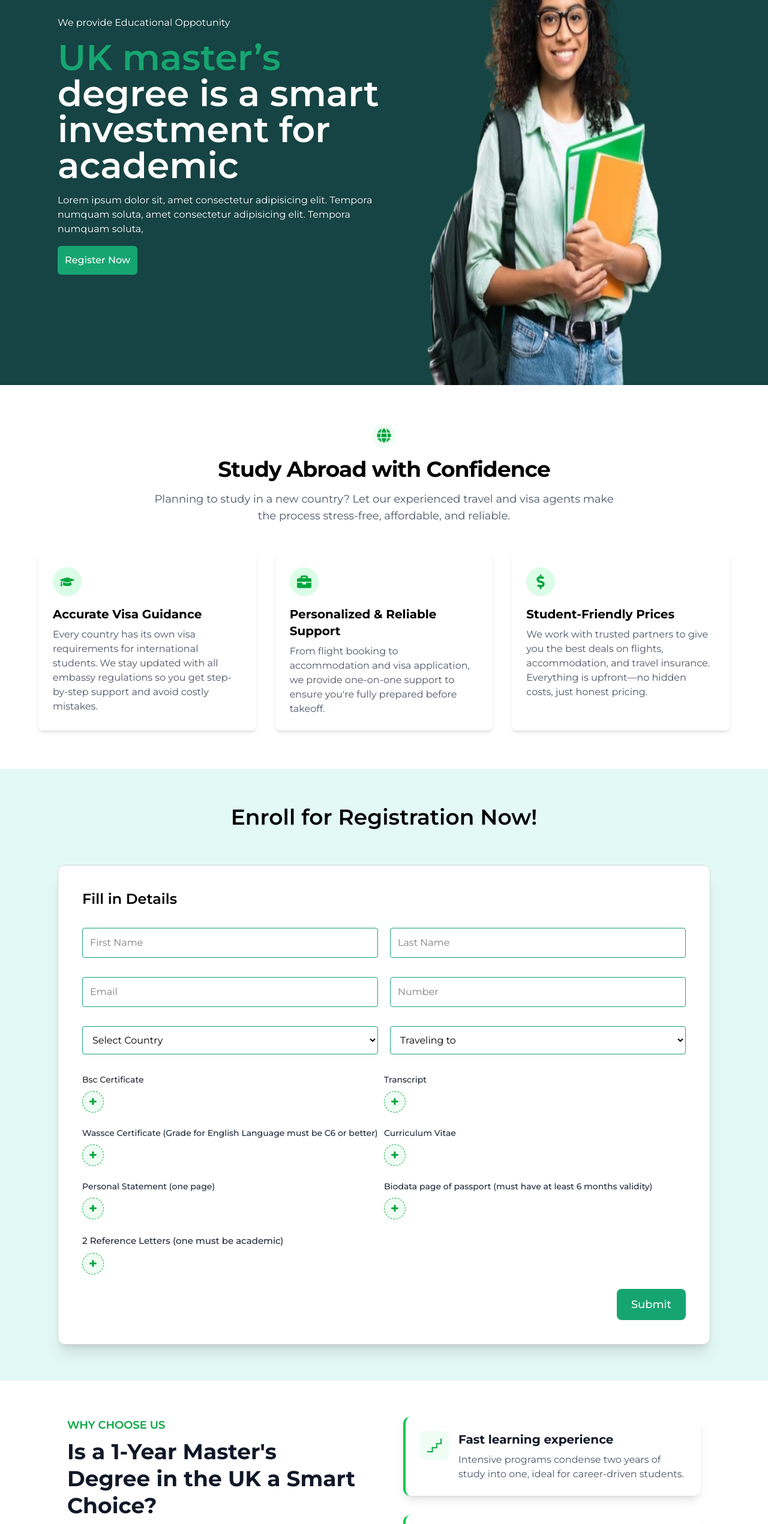
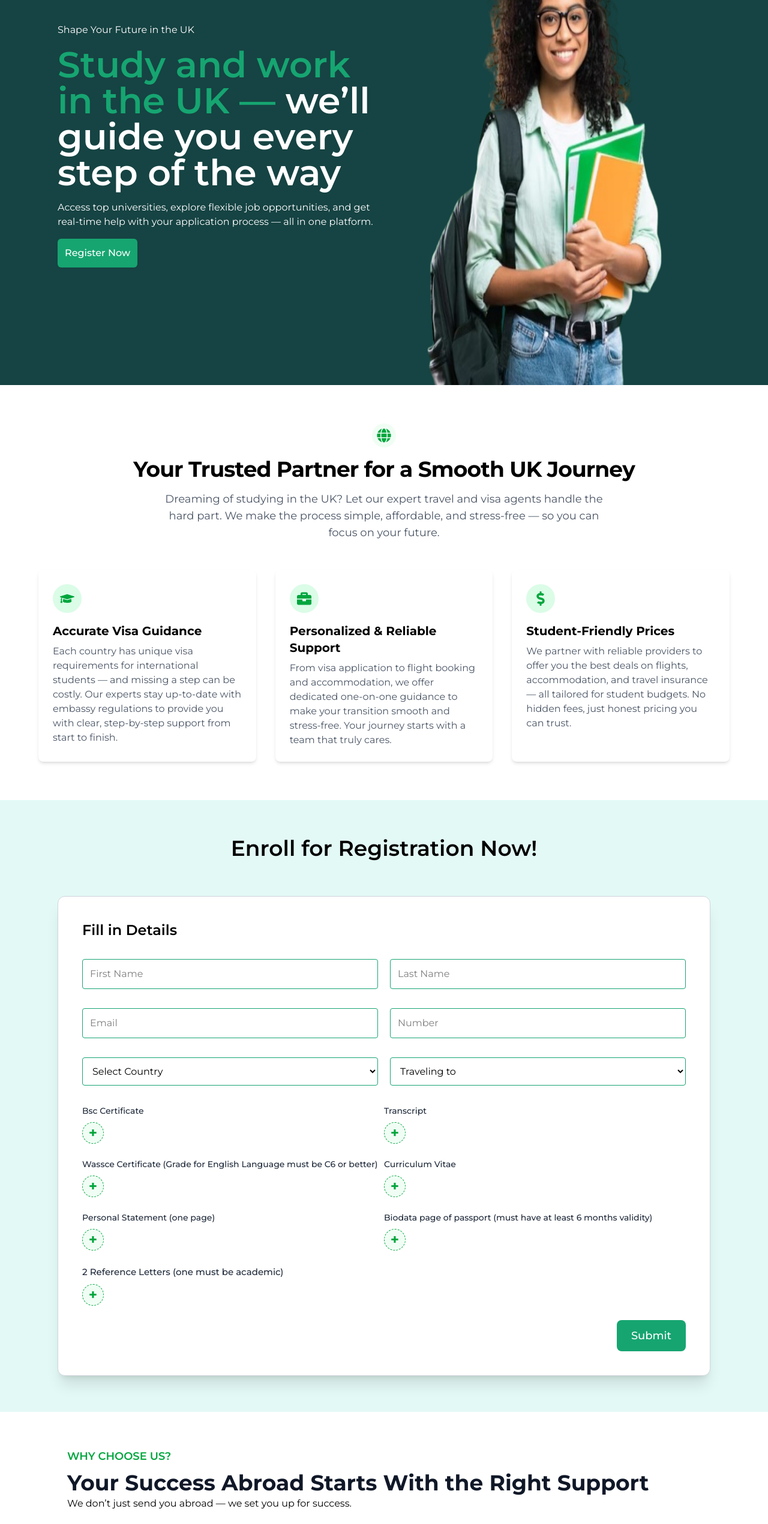
Before and after one commit to Conqueror102/ukMasterClassProject, a React (Vite) app: page / in a window 1280 px wide. Shown: the part 234-2775 px from the top of the page at 60% size. Built offline with nearby package versions, Linux system fonts and the light colour scheme.

Commit message:
chore:updated the contents

```diff
--- a/src/page/landing.jsx
+++ b/src/page/landing.jsx
@@ -3,13 +3,72 @@ import Padding from "../layout/Padding";
 import girl from "../assets/girl in hero.png";
 import Contact from "../component/contact";
 import { SiFuturelearn } from "react-icons/si"
-import { GiReceiveMoney, GiWorld } from "react-icons/gi"
-import { FaBusinessTime, FaQuoteLeft, FaArrowRight } from "react-icons/fa"
+import { GiReceiveMoney, GiWorld, GiAirplaneDeparture } from "react-icons/gi"
+import { FaBusinessTime } from "react-icons/fa"
+import { FaRegHandshake } from "react-icons/fa6";
+import { MdOutlineVerifiedUser } from "react-icons/md";
+import { HiOutlineUserGroup } from "react-icons/hi2";
 import { FaWhatsapp, FaGlobe, FaGraduationCap, FaBriefcase, FaDollarSign } from "react-icons/fa";
 import graduate from "../assets/girlGraduate.png";
 import Form from "../component/Form";
+import { LuFileSearch, LuUserCheck } from "react-icons/lu";
 
 const Landing = ({ home, about, service, contact, reg }) => {
+
+ const features = [
+  {
+    icon: <MdOutlineVerifiedUser className="text-green-600 text-2xl" />,
+    title: "Expert Guidance You Can Trust",
+    description: "Years of experience helping students navigate the UK study and visa process with ease.",
+  },
+  {
+    icon: <GiAirplaneDeparture className="text-green-600 text-2xl" />,
+    title: "End-to-End Support",
+    description: "From application to arrival — including visa, flights, accommodation, and job advice.",
+  },
+  {
+    icon: <GiReceiveMoney className="text-green-600 text-2xl" />,
+    title: "Affordable Student Packages",
+    description: "We prioritize your budget with honest, transparent pricing and exclusive student deals.",
+  },
+  {
+    icon: <LuFileSearch className="text-green-600 text-2xl" />,
+    title: "Up-to-Date Visa Knowledge",
+    description: "Stay compliant and confident — we’re always informed on the latest embassy requirements.",
+  },
+  {
+    icon: <FaRegHandshake className="text-green-600 text-2xl" />,
+    title: "One-on-One Personalized Service",
+    description: "Every student is different — our support is tailored just for you.",
+  },
+  {
+    icon: <LuUserCheck className="text-green-600 text-2xl" />,
+    title: "Real Student Success Stories",
+    description: "Join hundreds of students who’ve made it to the UK successfully with our help.",
+  },
+  {
+    icon: <SiFuturelearn className="text-green-600 text-2xl" />,
+    title: "Fast Learning Experience",
+    description: "Intensive programs condense two years of study into one, ideal for career-driven students.",
+  },
+  {
+    icon: <GiReceiveMoney className="text-green-600 text-2xl" />,
+    title: "Save Time and Money",
+    description: "Shorter tuition and living expenses help reduce financial burden.",
+  },
+  {
+    icon: <GiWorld className="text-green-600 text-2xl" />,
+    title: "Access World Class Universities",
+    description: "Universities like Oxford and Cambridge enhance career prospects globally.",
+  },
+  {
+    icon: <FaBusinessTime className="text-green-600 text-2xl" />,
+    title: "Job Placement After Study",
+    description: "Strong career services and a diverse job market improve post-graduation employment chances.",
+  },
+];
+
+
   const phoneNumber = "+447440608000";
 
   const registerSect = () => {
@@ -28,16 +87,14 @@ const Landing = ({ home, about, service, contact, reg }) => {
           <div className="w-full flex h-full items-center max-sm:flex-col max-sm:text-center ">
             <div className="w-1/2 text-white max-sm:w-full max-sm:h-1/2  ">
               <p className="pb-4 max-sm:pb-2 max-sm:text-[12px]">
-                We provide Educational Oppotunity
+                Shape Your Future in the UK
               </p>
               <h1 className="text-6xl font-semibold pb-4 max-sm:text-3xl ">
-                <span className="text-[#16a571]">UK master’s</span> degree is a
-                smart investment for academic
+                <span className="text-[#16a571]">Study and work in the UK — </span> we’ll guide you every step of the way
               </h1>
               <p className="pb-4 max-sm:pb-3 max-sm:text-[12px]">
-                Lorem ipsum dolor sit, amet consectetur adipisicing elit.
-                Tempora numquam soluta, amet consectetur adipisicing elit.
-                Tempora numquam soluta,
+               Access top universities, explore flexible job opportunities, and get real-time help with your application process — all in one platform.
+
               </p>
               <div className="w-full space-x-6 ">
                 <Button
@@ -68,12 +125,11 @@ const Landing = ({ home, about, service, contact, reg }) => {
               <FaGlobe className="h-6 w-6 text-green-600" />
             </div>
             <h2 className="text-3xl md:text-4xl font-bold tracking-tight mb-4">
-              Study Abroad with Confidence
+              Your Trusted Partner for a Smooth UK Journey
             </h2>
             <p className="text-lg text-gray-600 max-w-3xl mx-auto">
-              Planning to study in a new country? Let our experienced travel and
-              visa agents make the process stress-free, affordable, and
-              reliable.
+             Dreaming of studying in the UK? Let our expert travel and visa agents handle the hard part. We make the process simple, affordable, and stress-free — so you can focus on your future.
+
             </p>
           </div>
 
@@ -85,9 +141,8 @@ const Landing = ({ home, about, service, contact, reg }) => {
               </div>
               <h3 className="text-xl font-bold mb-2">Accurate Visa Guidance</h3>
               <p className="text-gray-600">
-                Every country has its own visa requirements for international
-                students. We stay updated with all embassy regulations so you
-                get step-by-step support and avoid costly mistakes.
+                Each country has unique visa requirements for international students — and missing a step can be costly. Our experts stay up-to-date with embassy regulations to provide you with clear, step-by-step support from start to finish.
+
               </p>
             </div>
 
@@ -100,9 +155,7 @@ const Landing = ({ home, about, service, contact, reg }) => {
                 Personalized & Reliable Support
               </h3>
               <p className="text-gray-600">
-                From flight booking to accommodation and visa application, we
-                provide one-on-one support to ensure you're fully prepared
-                before takeoff.
+                From visa application to flight booking and accommodation, we offer dedicated one-on-one guidance to make your transition smooth and stress-free. Your journey starts with a team that truly cares.
               </p>
             </div>
 
@@ -113,9 +166,8 @@ const Landing = ({ home, about, service, contact, reg }) => {
               </div>
               <h3 className="text-xl font-bold mb-2">Student-Friendly Prices</h3>
               <p className="text-gray-600">
-                We work with trusted partners to give you the best deals on
-                flights, accommodation, and travel insurance. Everything is
-                upfront—no hidden costs, just honest pricing.
+                We partner with reliable providers to offer you the best deals on flights, accommodation, and travel insurance — all tailored for student budgets. No hidden fees, just honest pricing you can trust.
+
               </p>
             </div>
           </div>
@@ -136,133 +188,46 @@ const Landing = ({ home, about, service, contact, reg }) => {
       <div ref={about} className="py-15 flex relative max-sm:py-8">
         <Padding>
         <div className="container mx-auto px-4 max-w-7xl">
-        <div className="grid grid-cols-1 lg:grid-cols-2 gap-16">
-          {/* Left Column - Main Content */}
-          <div className="space-y-8">
            <div>
-              <span className="text-green-600 font-semibold text-lg inline-block pb-2">WHY CHOOSE US</span>
-              <h2 className="text-4xl font-bold leading-tight text-gray-900 mb-6">
-                Is a 1-Year Master's Degree in the UK a Smart Choice?
+              <span className="text-green-600 font-semibold text-lg inline-block pb-2">WHY CHOOSE US?</span>
+              <h2 className="text-4xl font-bold leading-tight text-gray-900 ">
+                Your Success Abroad Starts With the Right Support
               </h2>
-            </div>
-
-            {/* Featured Quote */}
-            <div className="bg-green-50 p-6 rounded-lg border-l-4 border-green-500 my-8">
-              <div className="flex items-start">
-                <FaQuoteLeft className="text-green-400 text-3xl mr-4 mt-1" />
-                <p className="text-lg font-medium text-gray-700 italic">
-                  "Completing a master's degree in only a year is achievable in the UK, making it both convenient and
-                  cost-effective."
+              <p className="mb-6">We don’t just send you abroad — we set you up for success.
 </p>
             </div>
+        <div className="">
+
+          <div className="space-y-8">
+
+    <div className="grid  grid-cols-1 lg:grid-cols-2 gap-10">
+      {features.map((feature, index) => (
+        <div key={index} className="bg-white rounded-xl p-6 shadow-lg border-l-4 border-green-500 hover:shadow-xl transition-all duration-300 hover:scale-105">
+          <div className="flex items-start">
+            <div className="bg-green-50 p-3 rounded-lg mr-4">
+              {feature.icon}
             </div>
-
-            {/* Key Points with Icons */}
-            <div className="space-y-6">
-              <div className="flex items-start">
-                <div className="bg-green-100 p-2 rounded-full mr-4 mt-1">
-                  <FaArrowRight className="text-green-600 text-sm" />
-                </div>
-                <p className="text-gray-700">
-                  As a student considering what place is appealing to study for your master's is ideal. Some countries
-                  may not be the right place for you to study.
-                </p>
-              </div>
-
-              <div className="flex items-start">
-                <div className="bg-green-100 p-2 rounded-full mr-4 mt-1">
-                  <FaArrowRight className="text-green-600 text-sm" />
-                </div>
-                <p className="text-gray-700">
-                  The UK is an appealing destination for immigrants seeking high quality education, as evident when you
-                  check the top ranking universities in the world.
-                </p>
-              </div>
-
-              <div className="flex items-start">
-                <div className="bg-green-100 p-2 rounded-full mr-4 mt-1">
-                  <FaArrowRight className="text-green-600 text-sm" />
-                </div>
-                <p className="text-gray-700">
-                  Taking into consideration the convenience and the cost effectiveness, it's an attractive option for
-                  many international students.
-                </p>
+            <div>
+              <h3 className="font-bold text-xl text-gray-900 mb-2">{feature.title}</h3>
+              <p className="text-gray-600">{feature.description}</p>
             </div>
           </div>
+        </div>
+      ))}
 
             {/* Highlighted Conclusion */}
             <div className="mt-8 bg-gradient-to-r from-green-50 to-white p-6 rounded-lg">
               <h3 className="text-xl font-bold text-gray-900 mb-3">Why It's Worth Considering</h3>
               <p className="text-gray-700">
-                This article seeks to discuss why pursuing a 1-year master's degree in the UK could be one of the best
-                decisions you have made for yourself, offering both academic excellence and career advancement.
+                Planning to study abroad is a big step — and choosing the UK can be a game-changer. This platform is designed to make your journey smoother, more affordable, and fully supported at every stage. From expert visa guidance to affordable travel plans and job support while studying, we help you unlock opportunities that set you up for long-term success — both academically and professionally.
+
               </p>
             </div>
     </div>
 
-          {/* Right Column - Benefits */}
-          <div className="space-y-8">
-            {/* Benefit Cards */}
-            <div className="grid gap-8">
-              {/* Fast Learning Experience */}
-              <div className="bg-white rounded-xl p-6 shadow-lg border-l-4 border-green-500 hover:shadow-xl transition-all duration-300">
-                <div className="flex items-start">
-                  <div className="bg-green-50 p-3 rounded-lg mr-4">
-                    <SiFuturelearn className="text-green-600 text-2xl" />
-                  </div>
-                  <div>
-                    <h3 className="font-bold text-xl text-gray-900 mb-2">Fast learning experience</h3>
-                    <p className="text-gray-600">
-                      Intensive programs condense two years of study into one, ideal for career-driven students.
-                    </p>
-                  </div>
-                </div>
           </div>
 
-              {/* Save Time and Money */}
-              <div className="bg-white rounded-xl p-6 shadow-lg border-l-4 border-green-500 hover:shadow-xl transition-all duration-300">
-                <div className="flex items-start">
-                  <div className="bg-green-50 p-3 rounded-lg mr-4">
-                    <GiReceiveMoney className="text-green-600 text-2xl" />
-                  </div>
-                  <div>
-                    <h3 className="font-bold text-xl text-gray-900 mb-2">Save time and money</h3>
-                    <p className="text-gray-600">Shorter tuition and living expenses help reduce financial burden.</p>
-                  </div>
-                </div>
-              </div>
 
-              {/* World Class Universities */}
-              <div className="bg-white rounded-xl p-6 shadow-lg border-l-4 border-green-500 hover:shadow-xl transition-all duration-300">
-                <div className="flex items-start">
-                  <div className="bg-green-50 p-3 rounded-lg mr-4">
-                    <GiWorld className="text-green-600 text-2xl" />
-                  </div>
-                  <div>
-                    <h3 className="font-bold text-xl text-gray-900 mb-2">Access world class universities</h3>
-                    <p className="text-gray-600">
-                      Universities like Oxford and Cambridge enhance career prospects globally.
-                    </p>
-                  </div>
-                </div>
-              </div>
-
-              {/* Job Placement */}
-              <div className="bg-white rounded-xl p-6 shadow-lg border-l-4 border-green-500 hover:shadow-xl transition-all duration-300">
-                <div className="flex items-start">
-                  <div className="bg-green-50 p-3 rounded-lg mr-4">
-                    <FaBusinessTime className="text-green-600 text-2xl" />
-                  </div>
-                  <div>
-                    <h3 className="font-bold text-xl text-gray-900 mb-2">Job placement after study</h3>
-                    <p className="text-gray-600">
-                      Strong career services and a diverse job market improve post-graduation employment chances.
-                    </p>
-                  </div>
-                </div>
-              </div>
-            </div>
-          </div>
         </div>
       </div>
         </Padding>
--- a/src/static/Header.jsx
+++ b/src/static/Header.jsx
@@ -18,8 +18,11 @@ const Header = ({homeScroll, aboutScroll,serviceScroll,contactScroll, enroll })
       <Padding>
         {/* logo */}
         <div className="flex justify-between items-center ">
-          <div className="cursor-pointer w-25 flex items-center max-sm:w-16">
+          <div className="cursor-pointer  flex items-center max-sm:w-16">
             <img className=" " src="" alt="" />
+            <h1 className="text-2xl font-bold text-[#164343] max-sm:text-lg">
+              <span className="text-[#16a571]">WAS-</span> afrik
+            </h1>
           </div>
           {/* nav for desktop */}
           <nav className=" items-center w-74 gap-10  max-md:hidden  ">
```
Lines whose indentation alone changed are shown as unchanged.
